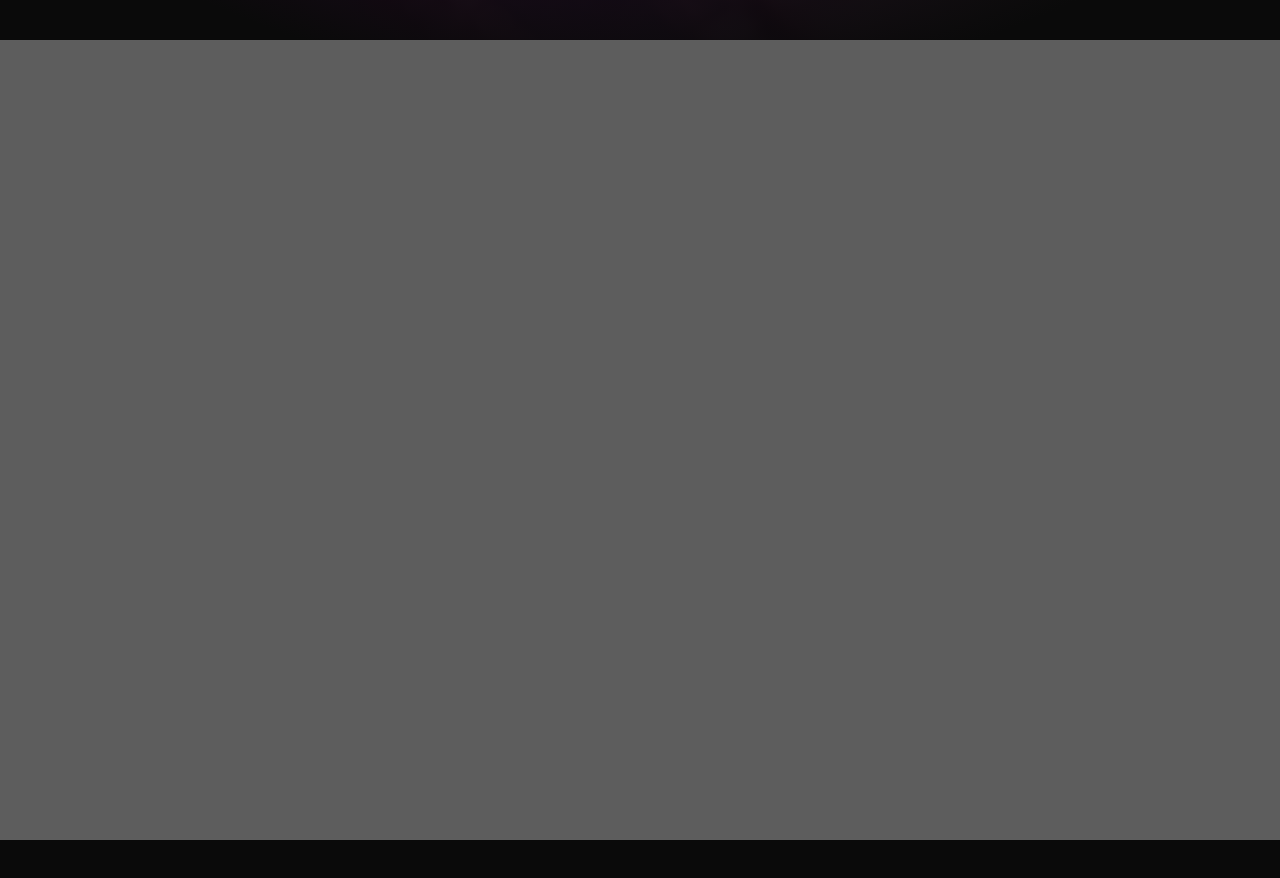
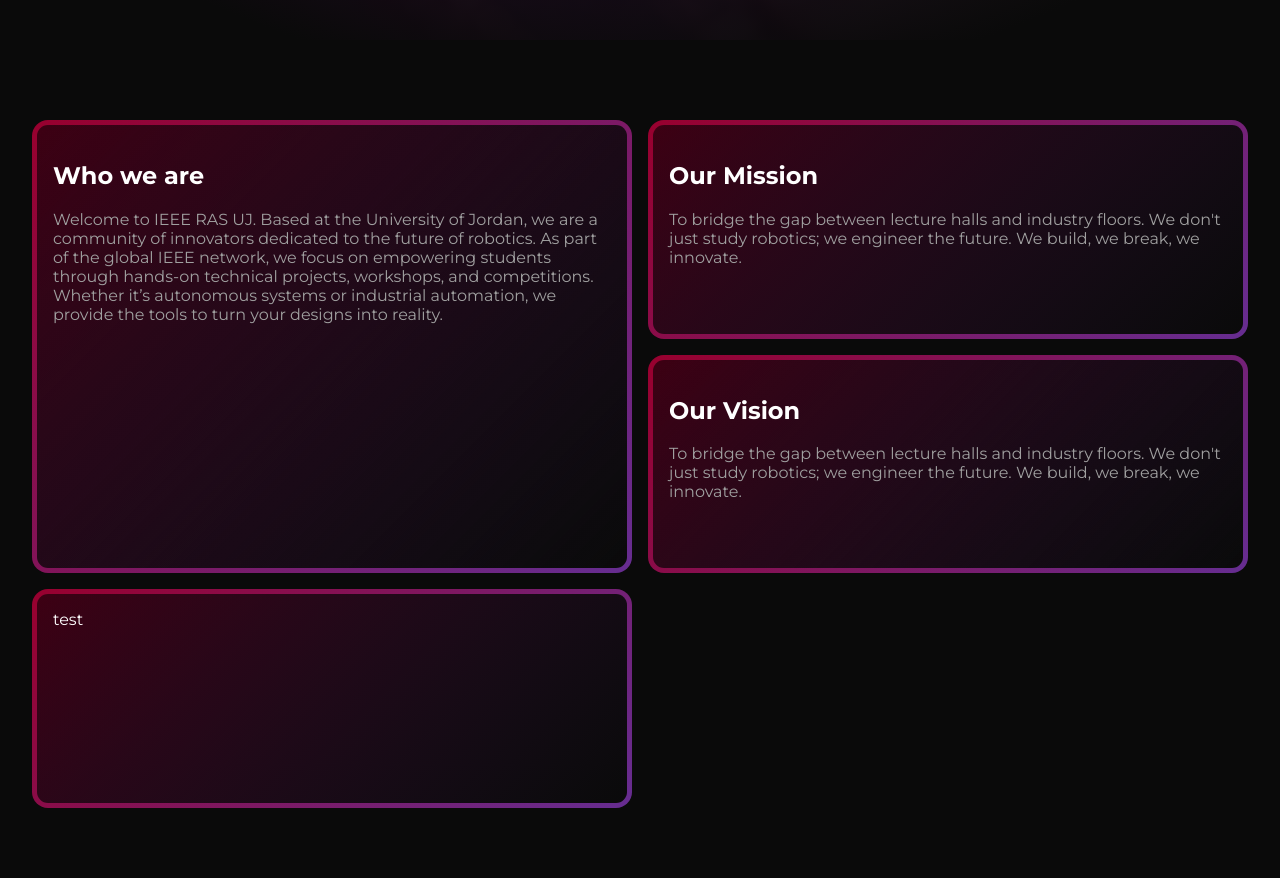
Before and after one commit to hustarico/IEEE-RAS-UJ-WEBSITE, a React (Vite) app: page / in a window 1280 px wide. Shown: the part 760-1638 px from the top of the page. Built offline with nearby package versions, Linux system fonts and the light colour scheme; a web font is replaced by a local one.

Commit message:
about section design and ideas

```diff
--- a/src/App.jsx
+++ b/src/App.jsx
@@ -1,6 +1,6 @@
 import NavBar from './components/navbar/NavBar.jsx'
 import Hero from './components/Hero/Hero.jsx'
-import About from './components/About/About-section/About.jsx'
+import About from './components/About/About.jsx'
 // import Footer from './components/Footer/Footer.jsx'
 
 import './index.css'
--- a/src/components/About/About-section/About.css
+++ /dev/null
@@ -1,5 +0,0 @@
-#about-us{
-    height: 100dvh;
-    width: 100%;
-    background-color: rgb(93, 93, 93);
-}
--- a/src/components/About/About-section/About.jsx
+++ /dev/null
@@ -1,7 +0,0 @@
-import './About.css'
-
-export default function About(){
-    return <section className="about-section" id="about-us">
-
-    </section>
-}
--- /dev/null
+++ b/src/components/About/About.css
@@ -0,0 +1,47 @@
+#about-us{
+    width: 100%;
+    height: 100dvh;
+
+    background-color: var(--bg-dark);
+}
+
+.about-container{
+    display: grid;
+    grid-template-rows: repeat(3, 1fr);
+    grid-template-columns: repeat(2, 1fr);
+    gap: 1rem;
+
+    box-sizing: border-box;
+    width: 100%;
+    height: 100%;
+    padding: 2rem;
+    padding-top: 5rem;
+}
+
+.about-card{
+    transition: 0.3s;
+
+    padding: 1rem;
+
+    background: linear-gradient(135deg,rgba(0, 0, 0,0.6),var(--bg-dark)) padding-box,
+                linear-gradient(135deg, var(--ras-maroon), var(--ras-purple)) border-box;
+    /* background: linear-gradient(135deg,rgba(152, 0, 46,0.6),var(--bg-dark)) padding-box,
+                linear-gradient(135deg, var(--ras-maroon), var(--ras-purple)) border-box; */
+
+    border: 5px solid transparent;
+    border-radius: 1rem;
+
+    color: var(--text-pure);
+
+}
+.about-card p{
+    color:var(--text-muted)
+}
+
+.about-card:hover{
+    transform: translateY(5px);
+}
+
+.whoWeAre{
+    grid-area: 1/1/3/2;
+}
--- /dev/null
+++ b/src/components/About/About.jsx
@@ -0,0 +1,17 @@
+import './About.css'
+
+import WhoWeAre from './WhoWeAre.jsx'
+import Mission from './Mission.jsx'
+import Vision from './Vision.jsx'
+
+export default function About(){
+    return <div className="about-us" id="about-us">
+        <div className="about-container">
+            <WhoWeAre/>
+            <Mission/>
+            <Vision/>
+            <div className='about-card'>test</div>
+
+        </div>
+    </div>
+}
--- /dev/null
+++ b/src/components/About/Mission.jsx
@@ -0,0 +1,7 @@
+
+export default function Mission(){
+    return <div className="about-card">
+        <h2>Our Mission</h2>
+        <p>To bridge the gap between lecture halls and industry floors. We don't just study robotics; we engineer the future. We build, we break, we innovate.</p>
+    </div>
+}
--- /dev/null
+++ b/src/components/About/Vision.jsx
@@ -0,0 +1,6 @@
+export default function Vision(){
+    return <div className="about-card">
+        <h2>Our Vision</h2>
+        <p>To bridge the gap between lecture halls and industry floors. We don't just study robotics; we engineer the future. We build, we break, we innovate.</p>
+    </div>
+}
--- /dev/null
+++ b/src/components/About/WhoWeAre.jsx
@@ -0,0 +1,8 @@
+export default function WhoWeAre(){
+    return <div className="whoWeAre about-card">
+        <h2>Who we are</h2>
+        <p>
+            Welcome to IEEE RAS UJ. Based at the University of Jordan, we are a community of innovators dedicated to the future of robotics. As part of the global IEEE network, we focus on empowering students through hands-on technical projects, workshops, and competitions. Whether it’s autonomous systems or industrial automation, we provide the tools to turn your designs into reality.
+        </p>
+    </div>
+}
```
